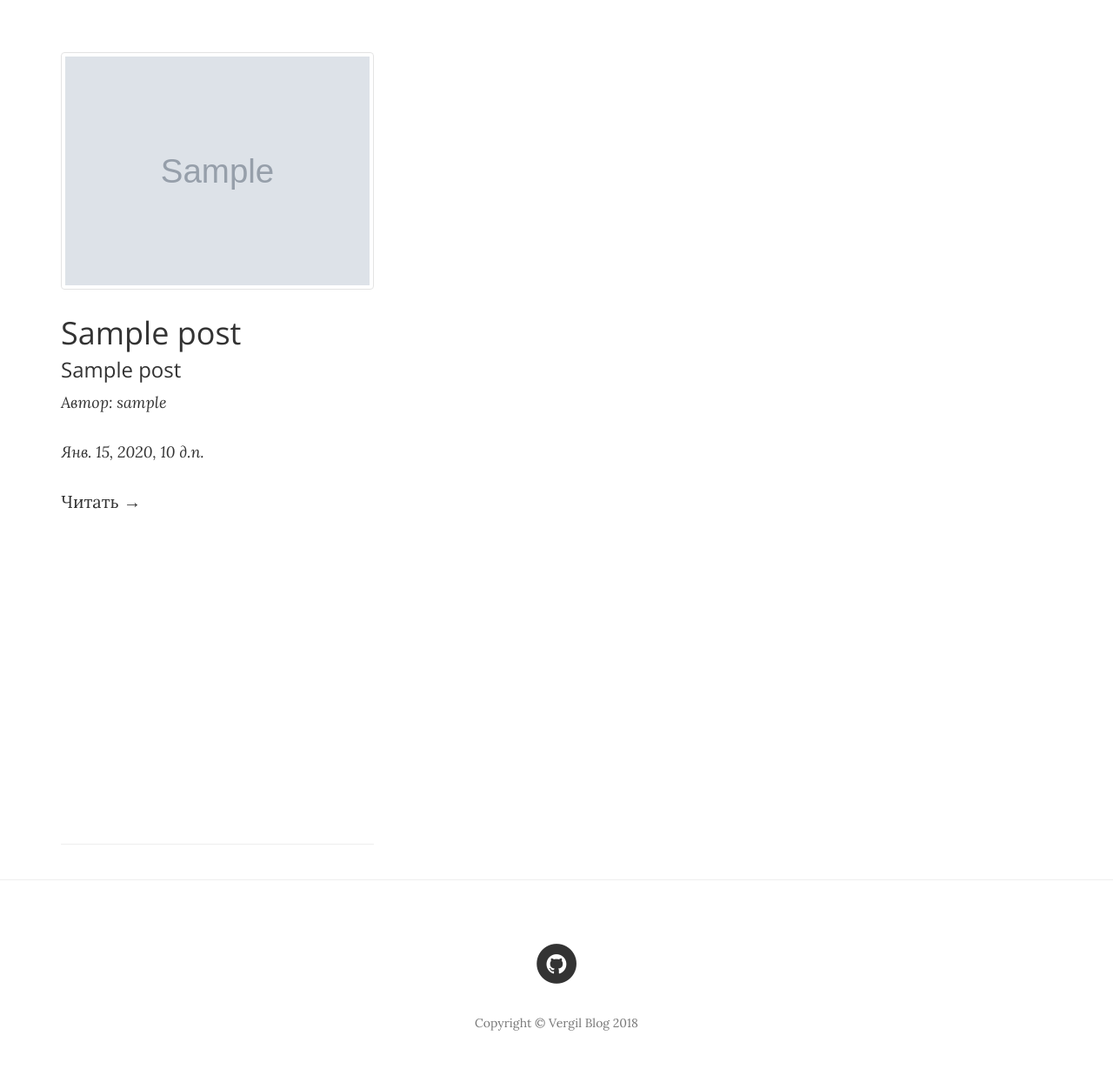
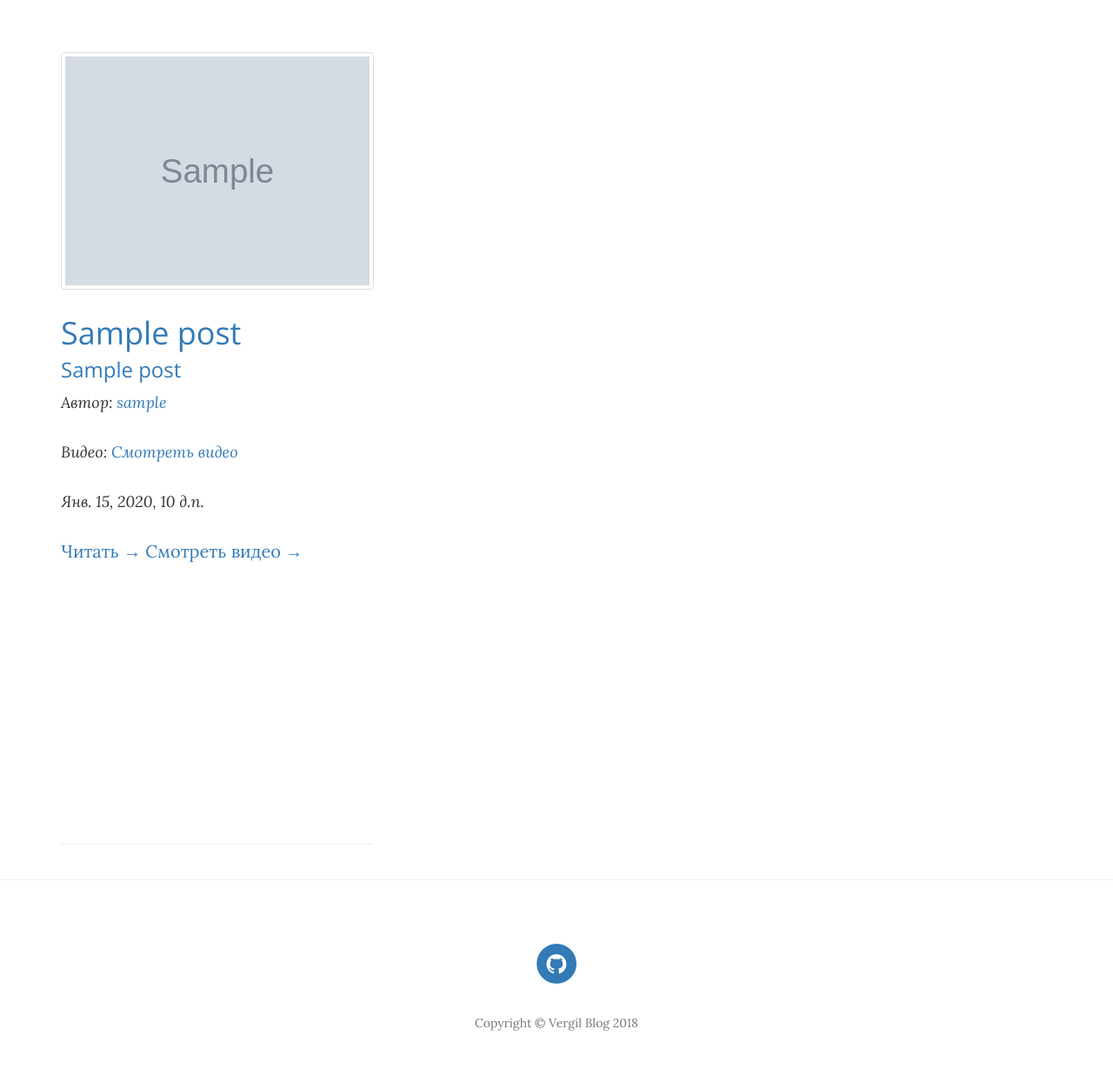
Before and after one commit to DanteOnline/vergil-blog, a Django app: template parrot_blog/main_app/templates/list.html in a window 1280 px wide. Shown: the part 248-1500 px from the top of the page at 87% size. Run offline with Django 3.2, Linux system fonts and the light colour scheme; the template is opened without the code that fills it: most values are stand-ins (such as "Sample title", 1, 10 or a date in 2020); grey boxes marked "Sample" are stand-in pictures; parts of the project's set-up code (start-up, migrations or seed data) failed here and were passed over; some libraries are stand-ins or nearby versions.

Commit message:
remove video.js, change a

```diff
--- a/parrot_blog/main_app/templates/list.html
+++ b/parrot_blog/main_app/templates/list.html
@@ -16,7 +16,7 @@
 
                             {% if post.video_code_url %}
                                 <!--{% include 'inc/video_modal.html' %}-->
-                            <a href="{{post.video_code_url}}" class="youtuber">
+                            <a href="{{post.video_code_url}}" target="_blank">
                                 <img src="{{post.image_thumbnail.url}}" class="img-thumbnail center-block" >
                             </a>
                             {% else %}
@@ -35,6 +35,18 @@
                                 </h3>
                             </a>
                              <p class="post-meta">Автор: <a href="">{{post.user.username}}</a></p>
+                            <p class="post-meta">Видео:
+                                {% if post.video_code_url %}
+                                <!--{% include 'inc/video_modal.html' %}-->
+                                    <a href="{{post.video_code_url}}" target="_blank">
+                                        Смотреть видео
+                                    </a>
+                                {% else %}
+                                    <a href="#">
+                                        Нет
+                                    </a>
+                                {% endif %}
+                            </p>
                             <p class="post-meta">{{post.post_datetime}}</p>
                             <p class="post-meta">
                                 {{post.preview_text}}
@@ -53,6 +65,12 @@
                             <!--{% endif %}-->
 
                                 <a href="{% url 'posts:post' pk=post.pk %}">Читать &rarr;</a>
+                                {% if post.video_code_url %}
+                                <!--{% include 'inc/video_modal.html' %}-->
+                                <a href="{{post.video_code_url}}" target="_blank">
+                                    Смотреть видео &rarr;
+                                </a>
+                                {% endif %}
                         <!--{% if user|has_perm:'main_app.edit_post' %}-->
                             <!--<a href="{% url 'posts:edit_post' pk=post.pk %}">Редактировать &rarr;</a>-->
                         <!--{% endif %}-->
--- a/parrot_blog/static/css/clean-blog.css
+++ b/parrot_blog/static/css/clean-blog.css
@@ -24,9 +24,9 @@ h6 {
   font-family: 'Open Sans', 'Helvetica Neue', Helvetica, Arial, sans-serif;
   font-weight: 200;
 }
-a {
+/* a {
   color: #333333;
-}
+} */
 a:hover,
 a:focus {
   color: #0085A1;
@@ -231,13 +231,14 @@ hr.small {
     font-size: 30px;
   }
 }
-.post-preview > a {
+/*.post-preview > a {
   color: #333333;
-}
+} */
 .post-preview > a:hover,
 .post-preview > a:focus {
   text-decoration: none;
-  color: #0085A1;
+  /* color: #0085A1; */
+  color: #0033FF
 }
 .post-preview > a > .post-title {
   font-size: 30px;
@@ -257,7 +258,7 @@ hr.small {
 }
 .post-preview > .post-meta > a {
   text-decoration: none;
-  color: #333333;
+  /* color: #333333; */
 }
 .post-preview > .post-meta > a:hover,
 .post-preview > .post-meta > a:focus {
--- a/parrot_blog/static/css/youtuber.css
+++ /dev/null
@@ -1,51 +0,0 @@
-.youtuberback {
-	color: #fff !important;
-	display: none;
-	z-index: 1100;
-	opacity: 1;
-	top: 0;
-	left: 0;
-	width: 100%;
-	position: absolute;
-	background: #000;
-	text-align: center;
-}
-#youtubercontainer {
-	display: none;
-	z-index: 1102;
-	position: fixed;
-}
-.youtuber {
-	text-align: center;
-	box-shadow: 0 0 40px #333;
-	/* background-image: url('/static/img/play.png') !important; */
-	opacity: 0.8;
-
-}
-#youtuberloading {
-	position: fixed;
-	z-index: 1101;
-	font-size: 1.5em;
-	top: 49%;
-	width: 5%;
-	text-align: center;
-	left: 45%;
-}
-#youtuberclose {
-	position: fixed;
-	right: 15px;
-	top: 15px;
-	padding: 3px 13px;
-	z-index: 1101;
-	font-size: 25px !important;
-	text-shadow: 0 0 10px #fff;
-	border-radius: 3px;
-	cursor: pointer;
-	-webkit-transition-duration: 0.1s;
-	-o-transition-duration: 0.1s;
-	-moz-transition-duration: 0.1s;
-	transition-duration: 0.1s;
-}
-#youtuberclose:hover {
-	background: #333;
-}
--- a/parrot_blog/static/js/youtuber/youtuber.js
+++ /dev/null
@@ -1,100 +0,0 @@
-$(document).ready(function()
-{
-	youTuber();
-});
-
-function youTuber()
-{
-//	$("head").append($("<link>").attr({ type: 'text/css', rel: 'stylesheet', href: '/static/css/youtuber.css' })); // css
-//	$("body").append($("<div>").attr({ class: 'youtuberback' })); // bg
-	$(".youtuberback").height($(document).height());
-
-	var i, id, shortLink, bg = $(".youtuberback"), wh, ww, video, fw, fh, qw, qh, href;
-
-	qw = [3840, 2560, 1920, 1280, 854, 640, 426]; // video sizes
-	qh = [2160, 1440, 1080, 720, 480, 360, 240];
-
-	function sizeVideo() // resize video
-	{
-		ww = $(window).width();
-		for (i=0; i < qw.length; i++)
-		{
-			if (ww > qw[i])
-			{
-				$("#youtuber").attr({"width": qw[i], "height": qh[i]});
-				$(video).css({"width": qw[i], "height": qh[i]});
-				break;
-			}
-		}
-	}
-
-	function sizeContainer()
-	{
-		if ($(video).is(":visible"))
-		{
-			wh = $(window).height();
-			ww = $(window).width();
-			fw = $(video).width();
-			fh = $(video).height();
-			$(video).css("left", (ww-fw)/2);
-			$(video).css("top", (wh-fh)/2);
-			$(bg).css("height", $(document).height());
-		}
-	}
-
-	function closeContainer()
-	{
-		$(bg).html("");
-		$(bg).fadeOut("fast");
-	}
-
-	$(".youtuber").click(function() // link click
-	{
-		href = $(this).attr("href"); // get link
-		i = href.search(/\/youtu.be/i);
-
-		if (i > 0) // youtu.be
-		{
-			id = href.match(/(\.be\/)([^&]+)/);
-			id = id[2];
-		}
-			else // youtube.com
-		{
-			id = href.match(/(\?|&)v=([^&]+)/);
-			id = id[2];
-		}
-
-		if (id.length == 0) return false;
-
-		$(bg).fadeIn("fast");
-		$(bg).append($("<div />").attr({ id: 'youtuberloading'}).text("Загрузка"));
-		$(bg).append($("<div />").attr({ id: 'youtuberclose'}).html("&#215;"));
-		$(bg).append($("<div />").attr({ id: 'youtubercontainer' }));
-
-
-		$("#youtubercontainer").append($("<iframe />").attr({ src: 'http://youtube.com/embed/'+id, frameborder: 0, id: 'youtuber', "allowfullscreen": "" }));
-		video = $("#youtubercontainer");
-		sizeVideo();
-		$(video).fadeIn("fast");
-		sizeContainer();
-		return false;
-	});
-
-	$(window).resize(function() // resize
-	{
-		sizeContainer();
-		sizeVideo();
-	});
-
-	$(bg).click(function() // bg close
-	{
-		closeContainer();
-	});
-
-	$(document).keyup(function(a) // esc btn
-	{
-		if ((a.keyCode == 27) && ($(bg).is(":visible"))) {
-			$(bg).click();
-		}
-	});
-}
--- a/parrot_blog/templates/base.html
+++ b/parrot_blog/templates/base.html
@@ -20,7 +20,6 @@
 
     <!-- Theme CSS -->
     <link href="{% static 'css/clean-blog.css' %}" rel="stylesheet">
-    <link href="{% static 'css/youtuber.css' %}" rel="stylesheet">
 
     <!-- Custom Fonts -->
     <link href="{% static 'vendor/font-awesome/css/font-awesome.min.css' %}" rel="stylesheet" type="text/css">
@@ -43,7 +42,6 @@
   integrity="sha256-2Kok7MbOyxpgUVvAk/HJ2jigOSYS2auK4Pfzbm7uH60="
   crossorigin="anonymous"></script>
 
-    <script type="text/javascript" src="{% static 'js/youtuber/youtuber.js' %}"></script>
 
 
 
@@ -73,6 +71,5 @@
     <!--<script src="{% static 'js/can.js' %}"></script>-->
     {% block add_js %}
     {% endblock %}
-    <div class="youtuberback"></div>
 </body>
 </html>
```
Also changed, not shown: 1 other file.
